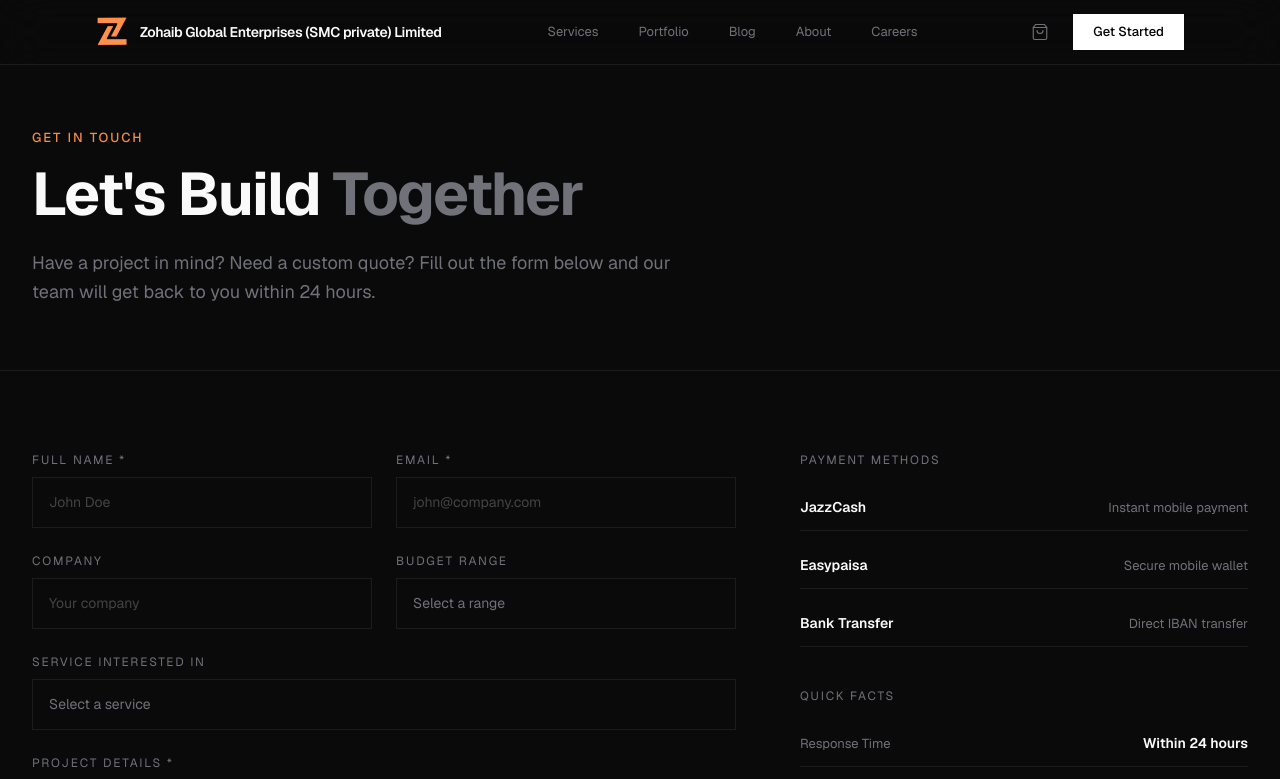
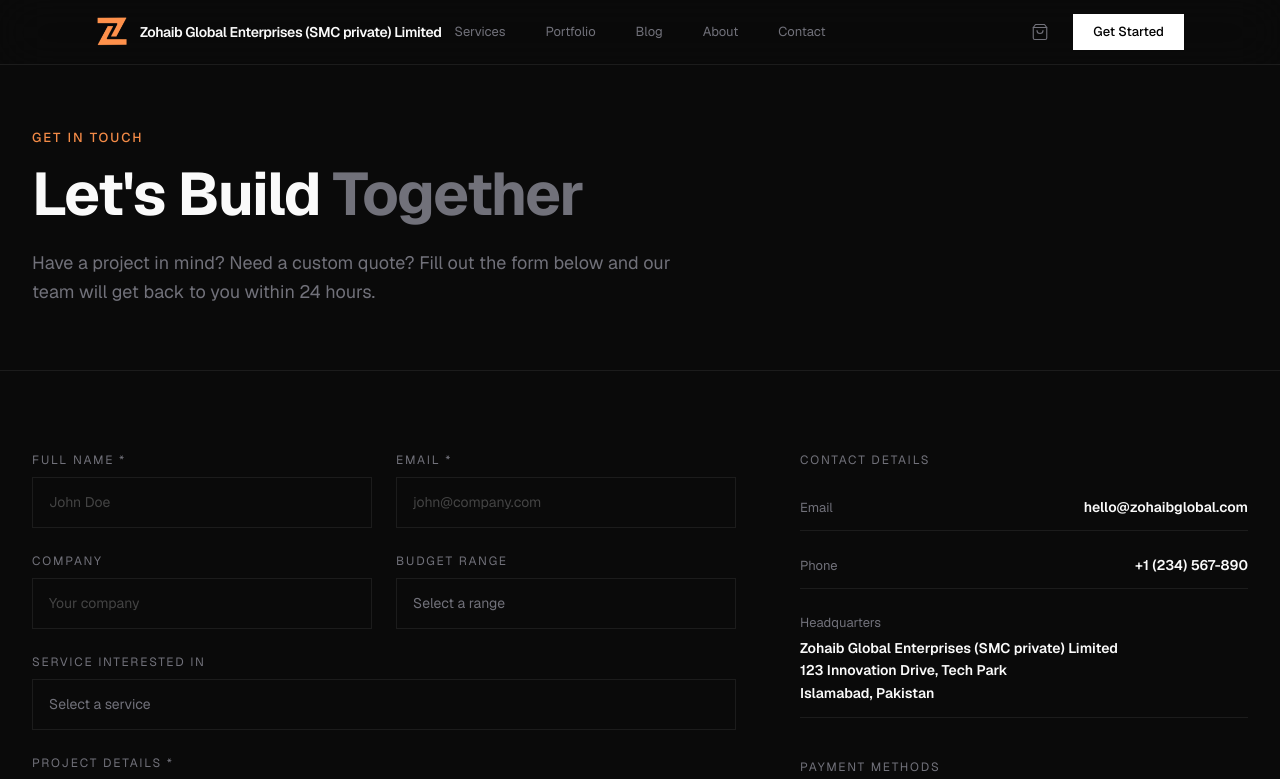
Before and after one commit to szhk5145-droid/zohaibgc, a Next.js app: page /contact in a window 1280 px wide. Shown: the top 779 px of the page. Built offline with nearby package versions, Linux system fonts and the light colour scheme.

Commit message:
Update navbar alignment, add Contact link, and add contact details to contact page sidebar

```diff
--- a/src/app/contact/page.tsx
+++ b/src/app/contact/page.tsx
@@ -106,6 +106,24 @@ export default function ContactPage() {
             {/* Sidebar Info */}
             <div className="lg:col-span-2 space-y-10">
               <div>
+                <h3 className="text-[12px] text-[#71717a] uppercase tracking-[0.15em] mb-4">Contact Details</h3>
+                <div className="space-y-3">
+                  <div className="flex items-center justify-between py-3 border-b border-[#1c1c1c]">
+                    <span className="text-[13px] text-[#71717a]">Email</span>
+                    <a href="mailto:hello@zohaibglobal.com" className="text-[14px] font-semibold hover:text-[#F48B47] transition-colors">hello@zohaibglobal.com</a>
+                  </div>
+                  <div className="flex items-center justify-between py-3 border-b border-[#1c1c1c]">
+                    <span className="text-[13px] text-[#71717a]">Phone</span>
+                    <a href="tel:+1234567890" className="text-[14px] font-semibold hover:text-[#F48B47] transition-colors">+1 (234) 567-890</a>
+                  </div>
+                  <div className="flex flex-col py-3 border-b border-[#1c1c1c] gap-1">
+                    <span className="text-[13px] text-[#71717a]">Headquarters</span>
+                    <span className="text-[14px] font-semibold leading-relaxed">Zohaib Global Enterprises (SMC private) Limited<br/>123 Innovation Drive, Tech Park<br/>Islamabad, Pakistan</span>
+                  </div>
+                </div>
+              </div>
+
+              <div>
                 <h3 className="text-[12px] text-[#71717a] uppercase tracking-[0.15em] mb-4">Payment Methods</h3>
                 <div className="space-y-3">
                   {[
--- a/src/components/Navbar.tsx
+++ b/src/components/Navbar.tsx
@@ -11,7 +11,7 @@ const links = [
   { label: "Portfolio", href: "/portfolio" },
   { label: "Blog", href: "/blog" },
   { label: "About", href: "/about" },
-  { label: "Careers", href: "/careers" },
+  { label: "Contact", href: "/contact" },
 ];
 
 export default function Navbar() {
@@ -21,13 +21,13 @@ export default function Navbar() {
   return (
     <>
       <nav className="fixed top-0 left-0 right-0 z-50 bg-[#0a0a0a]/80 backdrop-blur-xl border-b border-[#1c1c1c]">
-        <div className="w-full px-8 md:px-12 lg:px-16 xl:px-24 h-16 flex items-center justify-between">
-          <Link href="/" className="flex items-center gap-3">
+        <div className="w-full px-8 md:px-12 lg:px-16 xl:px-24 h-16 flex items-center justify-between relative">
+          <Link href="/" className="flex items-center gap-3 relative z-10">
             <Image src="/logo-new.webp" alt="Zohaib Global Enterprises (SMC private) Limited" width={32} height={32} className="w-8 h-8 object-contain" />
             <span className="text-sm font-semibold tracking-tight hidden lg:block">Zohaib Global Enterprises (SMC private) Limited</span>
             <span className="text-sm font-semibold tracking-tight lg:hidden">Zohaib Global</span>
           </Link>
-          <div className="hidden md:flex items-center gap-10 text-[13px] text-[#71717a]">
+          <div className="hidden md:flex items-center gap-10 text-[13px] text-[#71717a] absolute left-1/2 -translate-x-1/2">
             {links.map((l) => (
               <Link key={l.href} href={l.href} className="hover:text-white transition-colors duration-300">{l.label}</Link>
             ))}
```
